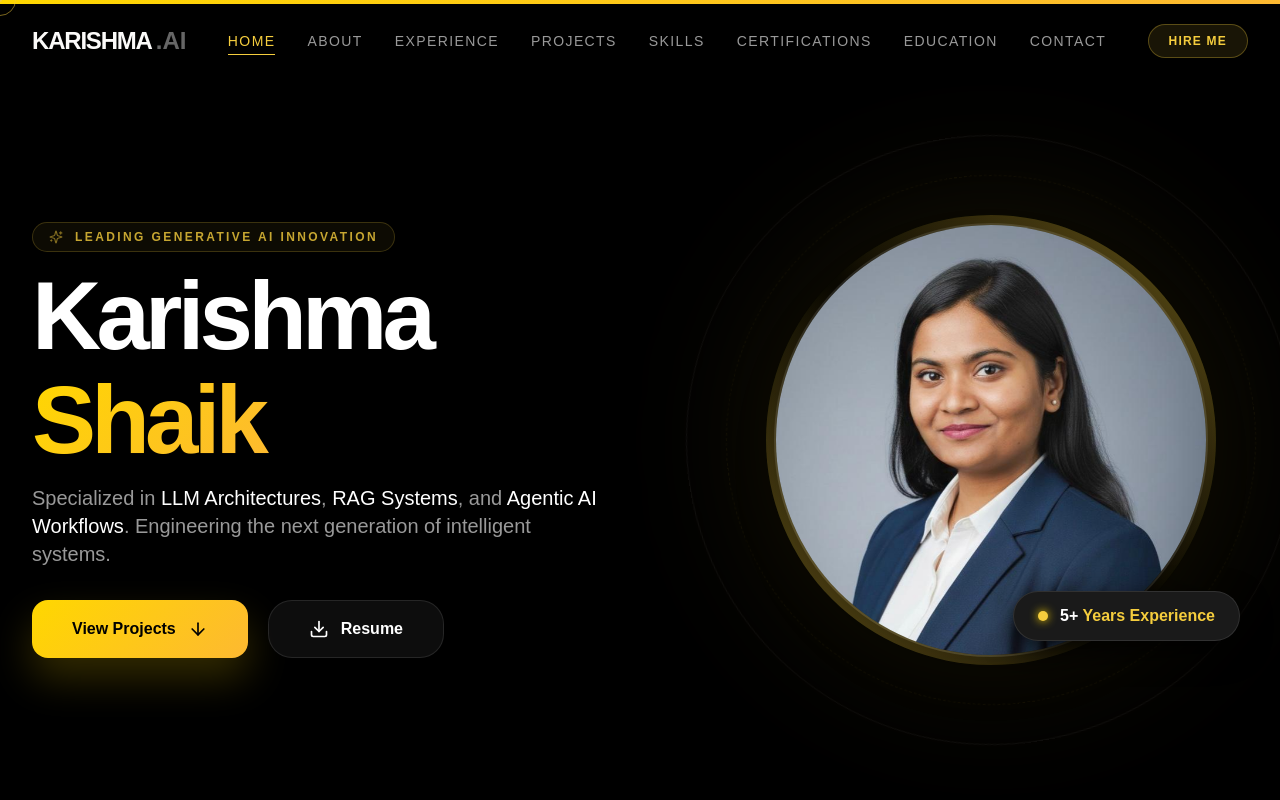
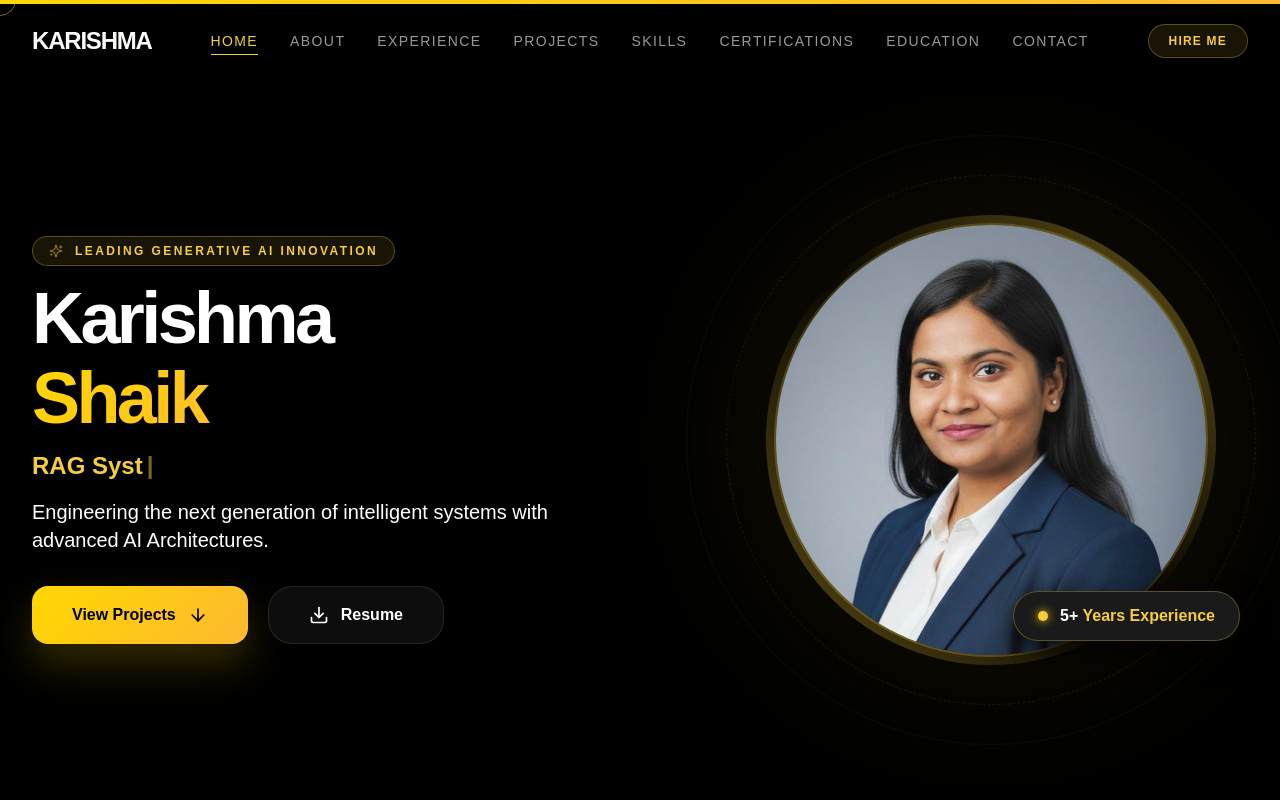
Before and after one commit to Applywizz-git/applywizz-karishma-25705, a React (Vite) app: page / in a window 1280 px wide. Shown: the top 800 px of the page. Built offline with nearby package versions, Linux system fonts and the light colour scheme; the HTML template or start-up script is replaced by a standard one.

Commit message:
updated the changes

```diff
--- a/src/components/Experience.tsx
+++ b/src/components/Experience.tsx
@@ -29,6 +29,7 @@ const experiences = [
       "Defined AI product architecture for connected vehicle analytics using TensorFlow and Vertex AI, reducing deployment timelines by 35%",
       "Benchmarked transformer models using evaluation metrics (MRR, NDCG), improving prediction accuracy by 30%",
       "Designed low-latency real-time inference architecture on AWS SageMaker for high-volume automotive data",
+      "Implemented A/B testing frameworks for predictive models, enabling data-driven validation of AI feature performance",
     ],
   },
   {
@@ -41,6 +42,7 @@ const experiences = [
       "Designed distributed data pipelines using PySpark on Databricks with Delta Lake, achieving 99.9% reliability",
       "Improved model accuracy by 30% through feature engineering pipelines for fraud detection and risk modeling",
       "Developed data architectures using Snowflake and PostgreSQL, enabling faster data access",
+      "Architected scalable vector databases for enterprise-wide search applications, improving information retrieval efficiency",
     ],
   },
   {
@@ -52,6 +54,8 @@ const experiences = [
     achievements: [
       "Built data pipelines using Python and SQL to prepare structured financial datasets, reducing preprocessing time by 30%",
       "Improved downstream model accuracy by 20% through data cleaning and anomaly detection",
+      "Engineered automated data validation scripts to ensure data integrity across multiple financial systems",
+      "Assisted in the deployment of cloud-based data warehouses, facilitating streamlined analytical reporting",
     ],
   },
   {
@@ -63,9 +67,12 @@ const experiences = [
     achievements: [
       "Built NLP classification models using PyTorch and BERT, improving classification accuracy by 18%",
       "Developed ensemble models using XGBoost and SMOTE, increasing F1-score by 22%",
+      "Designed and implemented custom data visualization tools to analyze model performance metrics",
+      "Conducted comprehensive literature reviews on state-of-the-art deep learning architectures for research projects",
     ],
   },
 ];
+
 
 export const Experience = () => {
   return (
--- a/src/components/Header.tsx
+++ b/src/components/Header.tsx
@@ -78,7 +78,7 @@ export const Header = () => {
             className="text-2xl font-bold cursor-pointer group"
           >
             <span className="gold-text-gradient tracking-tighter">KARISHMA</span>
-            <span className="text-white/40 group-hover:text-accent transition-colors ml-1">.AI</span>
+
           </motion.div>
 
           {/* Desktop Nav */}
--- a/src/components/Hero.tsx
+++ b/src/components/Hero.tsx
@@ -1,6 +1,44 @@
-import { motion } from "framer-motion";
+import { motion, AnimatePresence } from "framer-motion";
 import { ArrowDown, Download, Sparkles } from "lucide-react";
+import { useState, useEffect } from "react";
 import profileImage from "/karishma_portfolio.png";
+
+const TypingText = ({ texts }: { texts: string[] }) => {
+  const [index, setIndex] = useState(0);
+  const [displayText, setDisplayText] = useState("");
+  const [isDeleting, setIsDeleting] = useState(false);
+  const [speed, setSpeed] = useState(150);
+
+  useEffect(() => {
+    const handleTyping = () => {
+      const fullText = texts[index];
+      if (!isDeleting) {
+        setDisplayText(fullText.substring(0, displayText.length + 1));
+        setSpeed(150);
+        if (displayText === fullText) {
+          setTimeout(() => setIsDeleting(true), 2000);
+        }
+      } else {
+        setDisplayText(fullText.substring(0, displayText.length - 1));
+        setSpeed(50);
+        if (displayText === "") {
+          setIsDeleting(false);
+          setIndex((prev) => (prev + 1) % texts.length);
+        }
+      }
+    };
+
+    const timer = setTimeout(handleTyping, speed);
+    return () => clearTimeout(timer);
+  }, [displayText, isDeleting, index, speed, texts]);
+
+  return (
+    <span className="text-accent min-h-[1.5em] inline-block">
+      {displayText}
+      <span className="animate-pulse ml-1">|</span>
+    </span>
+  );
+};
 
 export const Hero = () => {
   const scrollToProjects = () => {
@@ -9,6 +47,8 @@ export const Hero = () => {
       element.scrollIntoView({ behavior: "smooth" });
     }
   };
+
+  const skills = ["LLM Architectures", "RAG Systems", "Agentic AI Workflows", "Generative AI", "Machine Learning"];
 
   return (
     <section id="home" className="relative min-h-screen flex items-center justify-center pt-20 overflow-visible">
@@ -26,21 +66,23 @@ export const Hero = () => {
                 initial={{ opacity: 0, y: 10 }}
                 animate={{ opacity: 1, y: 0 }}
                 transition={{ delay: 0.2 }}
-                className="inline-flex items-center gap-3 px-4 py-1.5 rounded-full bg-accent/5 border border-accent/20 backdrop-blur-sm"
+                className="inline-flex items-center gap-3 px-4 py-1.5 rounded-full bg-accent/10 border border-accent/30 backdrop-blur-sm"
               >
                 <Sparkles size={14} className="text-accent animate-pulse" />
-                <span className="text-xs font-bold uppercase tracking-[0.2em] text-accent/80">Leading Generative AI Innovation</span>
+                <span className="text-xs font-bold uppercase tracking-[0.2em] text-accent">Leading Generative AI Innovation</span>
               </motion.div>
 
-              <h1 className="text-5xl sm:text-6xl md:text-7xl lg:text-8xl font-black leading-[0.9] tracking-tighter">
+              <h1 className="text-4xl sm:text-5xl md:text-6xl lg:text-7xl font-black leading-[0.9] tracking-tighter">
                 <span className="text-white block">Karishma</span>
                 <span className="gold-gradient-text block mt-2">Shaik</span>
               </h1>
 
-              <p className="text-lg sm:text-xl text-white/60 max-w-xl mx-auto lg:mx-0 font-medium leading-relaxed">
-                Specialized in <span className="text-white">LLM Architectures</span>, <span className="text-white">RAG Systems</span>,
-                and <span className="text-white">Agentic AI Workflows</span>.
-                Engineering the next generation of intelligent systems.
+              <div className="text-xl sm:text-2xl font-bold mt-4 h-8">
+                <TypingText texts={skills} />
+              </div>
+
+              <p className="text-lg sm:text-xl text-white max-w-xl mx-auto lg:mx-0 font-medium leading-relaxed">
+                Engineering the next generation of intelligent systems with advanced <span className="text-white">AI Architectures</span>.
               </p>
             </div>
 
@@ -60,7 +102,7 @@ export const Hero = () => {
                 download
                 whileHover={{ scale: 1.05, y: -2 }}
                 whileTap={{ scale: 0.95 }}
-                className="px-10 py-4 glass-panel border border-white/10 text-white font-bold transition-all flex items-center gap-3"
+                className="px-10 py-4 glass-panel border border-accent/20 text-white font-bold transition-all flex items-center gap-3 hover:bg-accent/10"
               >
                 <Download size={20} />
                 Resume
@@ -81,7 +123,7 @@ export const Hero = () => {
 
               {/* Circular Photo Container */}
               <div className="relative w-[320px] h-[320px] sm:w-[450px] sm:h-[450px] rounded-full p-2 bg-gradient-to-tr from-accent/40 via-transparent to-accent/40 backdrop-blur-sm z-10 overflow-visible">
-                <div className="w-full h-full rounded-full overflow-hidden border-2 border-white/10 shadow-2xl">
+                <div className="w-full h-full rounded-full overflow-hidden border-2 border-accent/20 shadow-2xl">
                   <img
                     src={profileImage}
                     alt="Karishma Shaik"
@@ -89,14 +131,14 @@ export const Hero = () => {
                   />
                 </div>
 
-                {/* Experience Badge - Matching Reference Image */}
+                {/* Experience Badge */}
                 <motion.div
                   initial={{ opacity: 0, y: 20 }}
                   animate={{ opacity: 1, y: 0 }}
                   transition={{ delay: 1, duration: 0.8 }}
                   className="absolute bottom-6 -right-6 z-20"
                 >
-                  <div className="flex items-center gap-3 px-6 py-3 bg-[#1A1A1A] border border-white/10 rounded-full shadow-[0_10px_30px_rgba(0,0,0,0.8)] backdrop-blur-md group hover:border-accent/50 transition-all duration-300">
+                  <div className="flex items-center gap-3 px-6 py-3 bg-[#1A1A1A] border border-accent/30 rounded-full shadow-[0_10px_30px_rgba(0,0,0,0.8)] backdrop-blur-md group hover:border-accent/50 transition-all duration-300">
                     <div className="w-2.5 h-2.5 rounded-full bg-accent shadow-[0_0_10px_#FFD700]" />
                     <span className="text-sm md:text-base font-bold text-white whitespace-nowrap">
                       5+ <span className="text-accent">Years Experience</span>
@@ -109,12 +151,12 @@ export const Hero = () => {
               <motion.div
                 animate={{ rotate: 360 }}
                 transition={{ duration: 30, repeat: Infinity, ease: "linear" }}
-                className="absolute inset-[-40px] rounded-full border border-accent/5 border-dashed"
+                className="absolute inset-[-40px] rounded-full border border-accent/10 border-dashed"
               />
               <motion.div
                 animate={{ rotate: -360 }}
                 transition={{ duration: 25, repeat: Infinity, ease: "linear" }}
-                className="absolute inset-[-80px] rounded-full border border-white/5"
+                className="absolute inset-[-80px] rounded-full border border-accent/5"
               />
             </div>
           </motion.div>
--- a/src/components/IntroAnimation.tsx
+++ b/src/components/IntroAnimation.tsx
@@ -26,33 +26,6 @@ export const IntroAnimation = () => {
           }}
           className="fixed inset-0 z-[100] flex flex-col items-center justify-center bg-[#000000] overflow-hidden"
         >
-          {/* Subtle Golden Sparks Background */}
-          <div className="absolute inset-0 overflow-hidden pointer-events-none">
-            {[...Array(40)].map((_, i) => (
-              <motion.div
-                key={i}
-                initial={{
-                  opacity: 0,
-                  scale: Math.random() * 0.5,
-                  x: Math.random() * 100 + "%",
-                  y: Math.random() * 100 + "%"
-                }}
-                animate={{
-                  opacity: [0, 1, 0],
-                  scale: [null, 1.2, 0],
-                  y: [null, "-=150"],
-                }}
-                transition={{
-                  duration: Math.random() * 2 + 1,
-                  repeat: Infinity,
-                  delay: Math.random() * 2,
-                  ease: "easeOut"
-                }}
-                className="absolute w-[2px] h-[2px] bg-[#FFD700] rounded-full shadow-[0_0_8px_#FFD700]"
-              />
-            ))}
-          </div>
-
           {/* Golden Ambient Glare */}
           <div className="absolute top-1/2 left-1/2 -translate-x-1/2 -translate-y-1/2 w-[600px] h-[600px] bg-[#FFD700]/5 rounded-full blur-[150px]" />
 
@@ -74,18 +47,6 @@ export const IntroAnimation = () => {
                     className={`${char === " " ? "mr-6" : ""} relative`}
                   >
                     {char}
-                    {/* Glint effect on letters */}
-                    <motion.span
-                      initial={{ left: "-100%" }}
-                      animate={{ left: "200%" }}
-                      transition={{
-                        duration: 1.5,
-                        delay: 1.5 + (index * 0.05),
-                        repeat: 1,
-                        repeatDelay: 0.5
-                      }}
-                      className="absolute top-0 w-full h-full bg-gradient-to-r from-transparent via-white/20 to-transparent skew-x-[-20deg] pointer-events-none"
-                    />
                   </motion.span>
                 ))}
               </motion.h1>
```
